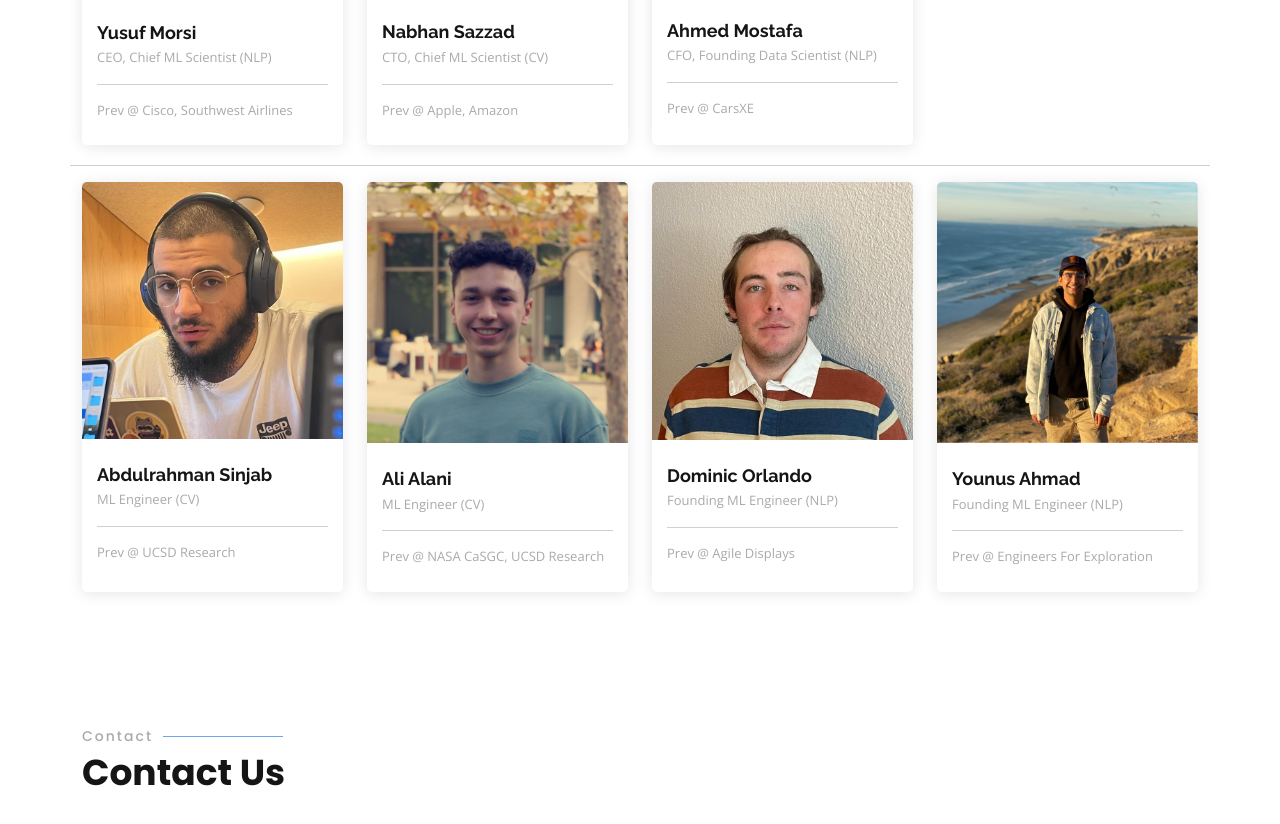
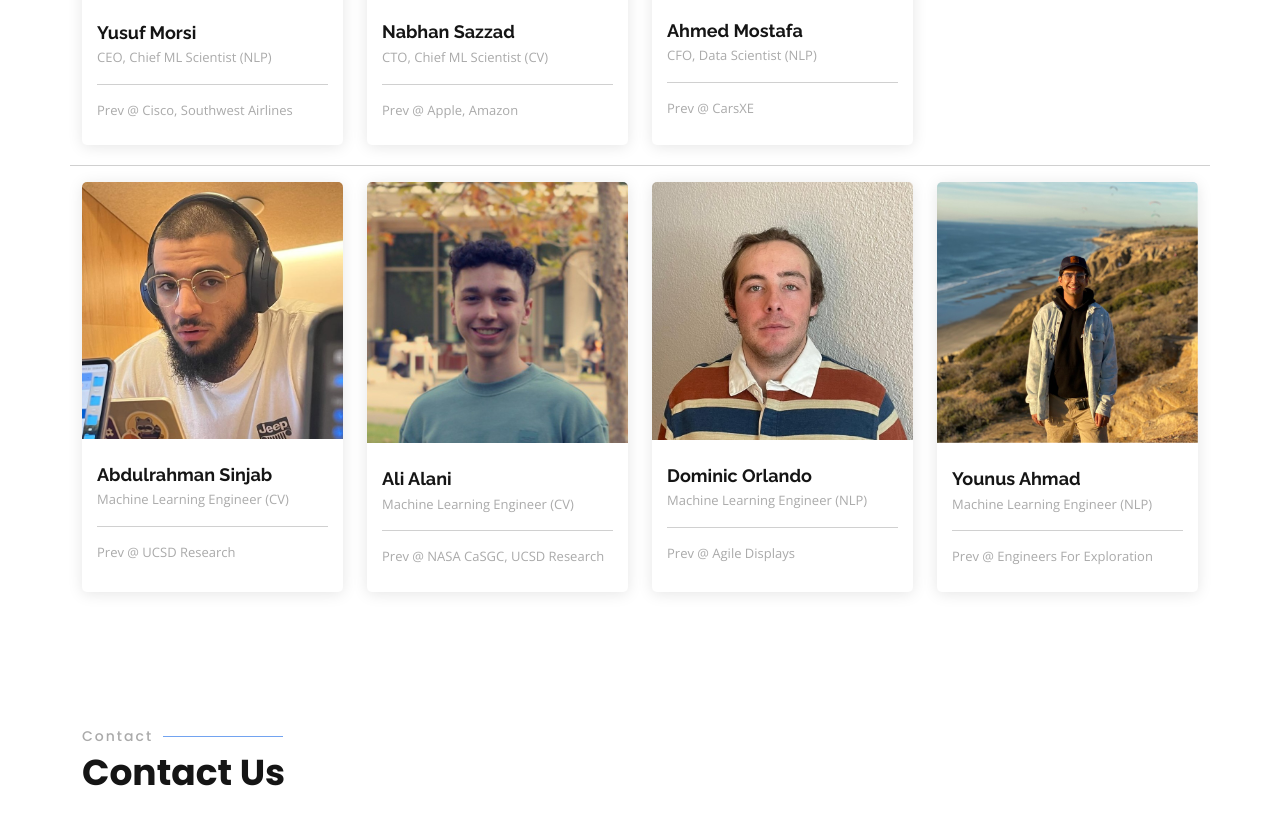
Before and after one commit to targimo/website, a plain HTML site: page index.html in a window 1280 px wide. Shown: the part 2916-3740 px from the top of the page. Drawn offline with nearby package versions, Linux system fonts and the light colour scheme.

Commit message:
subtle fix

```diff
--- a/index.html
+++ b/index.html
@@ -610,7 +610,7 @@
               </div>
               <div class="member-info">
                 <h4>Ahmed Mostafa</h4>
-                <span>CFO, Founding Data Scientist (NLP)</span>
+                <span>CFO, Data Scientist (NLP)</span>
                 <hr>
                 <span>Prev @ CarsXE</span>
               </div>
@@ -631,7 +631,7 @@
               </div>
               <div class="member-info">
                 <h4>Abdulrahman Sinjab</h4>
-                <span>ML Engineer (CV)</span>
+                <span>Machine Learning Engineer (CV)</span>
                 <hr>
                 <span>Prev @ UCSD Research</span>
               </div>
@@ -654,7 +654,7 @@
               </div>
               <div class="member-info">
                 <h4>Ali Alani</h4>
-                <span>ML Engineer (CV)</span>
+                <span>Machine Learning Engineer (CV)</span>
                 <hr>
                 <span>Prev @ NASA CaSGC, UCSD Research</span>
               </div>
@@ -673,7 +673,7 @@
               </div>
               <div class="member-info">
                 <h4>Dominic Orlando</h4>
-                <span>Founding ML Engineer (NLP)</span>
+                <span>Machine Learning Engineer (NLP)</span>
                 <hr>
                 <span>Prev @ Agile Displays</span>
               </div>
@@ -690,7 +690,7 @@
               </div>
               <div class="member-info">
                 <h4>Younus Ahmad</h4>
-                <span>Founding ML Engineer (NLP)</span>
+                <span>Machine Learning Engineer (NLP)</span>
                 <hr>
                 <span>Prev @ Engineers For Exploration</span>
               </div>
```
